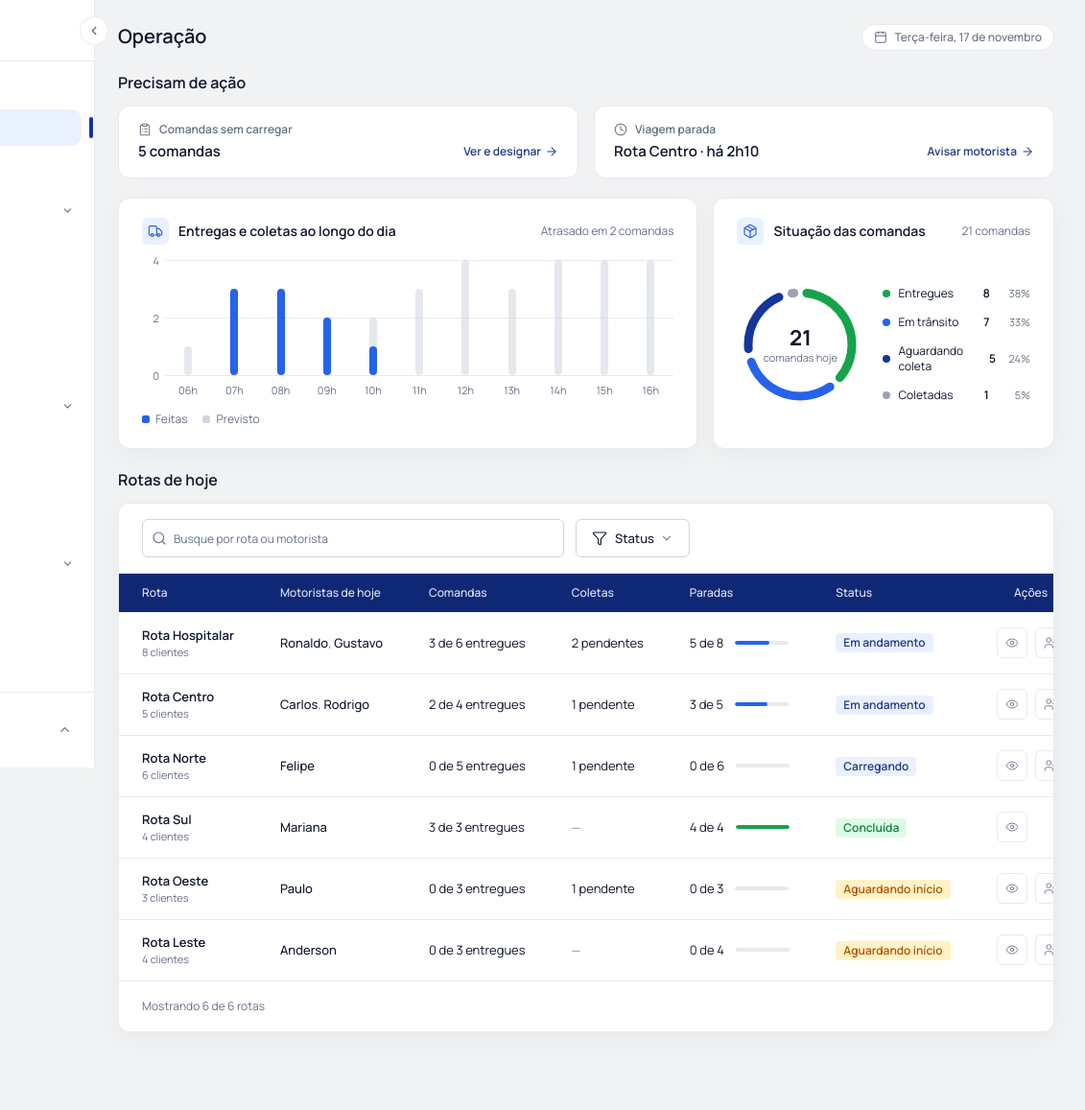
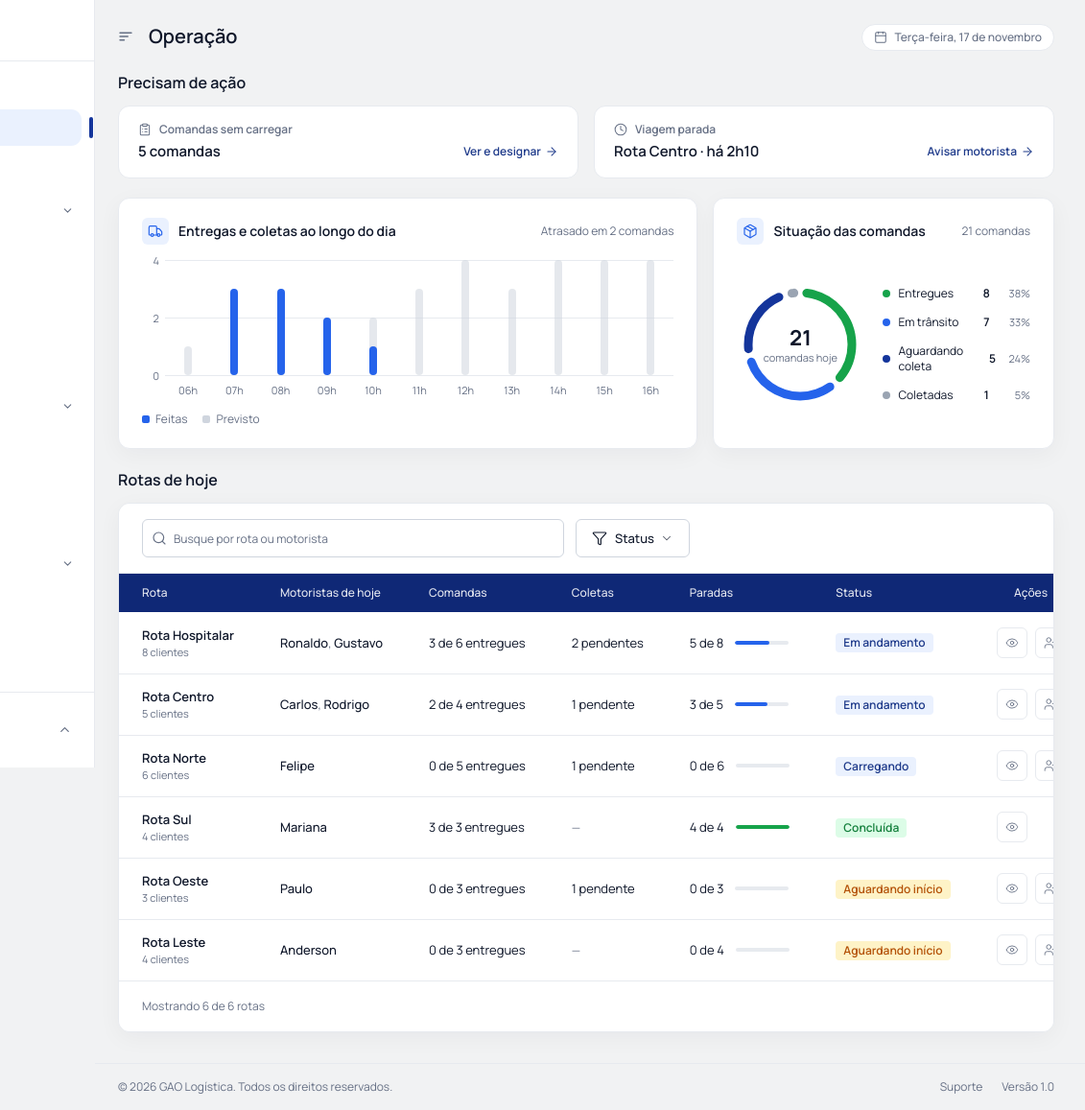
Before and after one commit to rayanearaujoc/gao-gestor, a plain HTML site: page operacao.html in a window 1280 px wide. Shown: the full height of the page at 96% size, 149-1280 px from the left. Before the commit the page ends 1108 px from the top, so only its background shows below. Drawn offline with nearby package versions, Linux system fonts and the light colour scheme.

Commit message:
operações

```diff
--- a/operacao.html
+++ b/operacao.html
@@ -60,7 +60,7 @@
     <aside class="gk-drawer is-lg" role="dialog" aria-labelledby="rT">
       <div class="gk-drawer-head"><h2 class="gk-h2" id="rT"></h2><button class="gk-btn gk-btn-secondary gk-btn-icon gk-btn-sm" data-close="ovR" aria-label="Fechar"><i data-lucide="x" class="gk-ic"></i></button></div>
       <div class="gk-drawer-body" id="rB"></div>
-      <div class="gk-drawer-foot"><button class="gk-btn gk-btn-ghost" data-close="ovR">Fechar</button><button class="gk-btn gk-btn-primary" id="rAv" hidden><i data-lucide="send" class="gk-ic"></i>Avisar motorista</button></div>
+      <div class="gk-drawer-foot"><button class="gk-btn gk-btn-primary" id="rAv" hidden><i data-lucide="send" class="gk-ic"></i>Avisar motorista</button></div>
     </aside>
   </div>
 
--- a/static/css/kit.css
+++ b/static/css/kit.css
@@ -212,7 +212,7 @@ svg.lucide,.gk-ic{width:var(--icon-md);height:var(--icon-md);stroke-width:1.75;f
 .gk-page{padding:var(--space-6);max-width:1200px}
 .gk-page-head{display:flex;align-items:flex-start;justify-content:space-between;gap:var(--space-4);margin-bottom:var(--space-5)}
 .gk-page-head .gk-h1{margin-bottom:2px}
-.gk-page-head>div:first-child:has(.gk-h1-n){flex:1;min-width:0}
+.gk-page-head>div:has(.gk-h1-n){flex:1;min-width:0}
 .gk-page-head .gk-h1:has(.gk-h1-n){display:flex;align-items:center;justify-content:space-between}
 .gk-h1-n{margin-left:var(--space-2);color:var(--muted);font-size:13px;line-height:20px;font-weight:500}
 .gk-page-head .gk-actions{display:flex;gap:var(--space-2);flex:none}
@@ -1031,3 +1031,32 @@ button.gk-drv-c:hover{border-color:var(--line-strong)}
 .gk-mp .gk-tl-d.is-av.is-now::before{inset:-6px;opacity:.12}
 .gk-tl-i b em{color:var(--di,var(--dc))}
 .gk-tl-i b em{color:inherit}
+
+/* rodapé do sistema */
+body.has-gk-foot{display:flex;flex-direction:column;min-height:100vh}
+body.has-gk-foot>main{width:100%;flex:0 0 auto}
+.gk-foot{margin-top:auto;display:flex;align-items:center;justify-content:space-between;gap:var(--space-4);flex-wrap:wrap;padding:var(--space-4) 32px var(--space-4) 24px;border-top:1px solid var(--line);font-size:12px;line-height:16px;color:var(--muted)}
+.gk-foot-r{display:inline-flex;align-items:center;gap:var(--space-5)}
+.gk-foot a{color:var(--muted);text-decoration:none}
+.gk-foot a:hover{color:var(--fg)}
+@media (max-width:720px){.gk-foot{padding:var(--space-4)}}
+
+/* botão de menu (hambúrguer) no começo do cabeçalho; recolhe/expande a sidebar */
+.gk-menu-btn{display:none;flex:none;align-items:center;justify-content:center;width:32px;height:32px;padding:0;border:0;border-radius:var(--radius-md);background:none;color:var(--muted);cursor:pointer}
+.gk-menu-btn:hover{background:var(--row);color:var(--fg)}
+@media(min-width:900px){
+  .gk-menu-btn{display:inline-flex}
+  .gk-page-head>.gk-menu-btn{margin:-2px -8px 0 -8px}
+  .gk-page-head>.gk-menu-btn+div{margin-right:auto}
+  .gk-subhead>.gk-menu-btn{margin-left:-8px}
+  .gao-tg{display:none!important}
+}
+
+/* painel lateral: sem rodapé vazio; linha do tempo com fio ligando as bolinhas */
+.gk-drawer-foot:not(:has(>:not([hidden]))){display:none}
+.gk-drawer .gk-tl-i{position:relative}
+.gk-drawer .gk-tl-i>i{position:relative;z-index:1}
+.gk-drawer .gk-tl-i::before{content:"";position:absolute;left:71px;top:0;bottom:0;width:1px;background:var(--line-strong,var(--line))}
+.gk-drawer .gk-tl-i:first-child::before{top:17px}
+.gk-drawer .gk-tl-i:last-child::before{bottom:auto;height:17px}
+.gk-drawer .gk-tl-i:only-child::before{display:none}
--- a/static/js/shell.js
+++ b/static/js/shell.js
@@ -280,6 +280,14 @@
     document.body.insertBefore(scrim, document.body.firstChild);
     document.body.insertBefore(side, document.body.firstChild);
 
+    // rodapé do sistema (todas as páginas): direitos e versão à esquerda, suporte à direita
+    if(!document.querySelector('.gk-foot')){
+      var ft=document.createElement('footer'); ft.className='gk-foot';
+      ft.innerHTML='<span>© '+new Date().getFullYear()+' GAO Logística. Todos os direitos reservados.</span><span class="gk-foot-r"><a href="suporte.html">Suporte</a><span>Versão 1.0</span></span>';
+      var mm=document.querySelector('main'); if(mm&&mm.parentNode) mm.parentNode.insertBefore(ft,mm.nextSibling); else document.body.appendChild(ft);
+      document.body.classList.add('has-gk-foot');
+    }
+
     // stepper automático: páginas do fluxo declaram data-flow-step no <body>
     var fstep = document.body.getAttribute('data-flow-step');
     if(fstep){
@@ -302,7 +310,20 @@
     var tg=document.getElementById('gaoTg');
     function setTgIcon(){ if(!tg) return; var c=document.body.classList.contains('gao-col'); tg.innerHTML=c?TG_EXP:TG_COL; tg.setAttribute('aria-label', c?'Expandir menu':'Recolher menu'); }
     setTgIcon();
-    if(tg) tg.addEventListener('click', function(){ var c=document.body.classList.toggle('gao-col'); save('gao_side_collapsed', c); setTgIcon(); if(pop) pop.classList.remove('show'); });
+    function toggleSide(){ var c=document.body.classList.toggle('gao-col'); save('gao_side_collapsed', c); setTgIcon(); syncBurger(); if(pop) pop.classList.remove('show'); }
+    if(tg) tg.addEventListener('click', toggleSide);
+
+    // hambúrguer no começo do cabeçalho da página (à esquerda do voltar nas subpáginas)
+    var BURGER='<svg width="18" height="18" viewBox="0 0 24 24" fill="none" stroke="currentColor" stroke-width="1.8" stroke-linecap="round"><path d="M4 7h16M4 12h11M4 17h6"/></svg>';
+    var burgers=[];
+    function syncBurger(){ var c=document.body.classList.contains('gao-col'); burgers.forEach(function(b){ var t=c?'Expandir menu':'Recolher menu'; b.setAttribute('aria-label',t); b.setAttribute('data-tip',t); }); }
+    document.querySelectorAll('.gk-page-head,.gk-subhead').forEach(function(h){
+      if(h.querySelector('.gk-menu-btn')) return;
+      var b=document.createElement('button'); b.type='button'; b.className='gk-menu-btn'; b.innerHTML=BURGER;
+      b.addEventListener('click', toggleSide);
+      h.insertBefore(b, h.firstChild); burgers.push(b);
+    });
+    syncBurger();
 
     // seções colapsáveis (persistidas)
     side.querySelectorAll('.gao-sh').forEach(function(btn){
```
